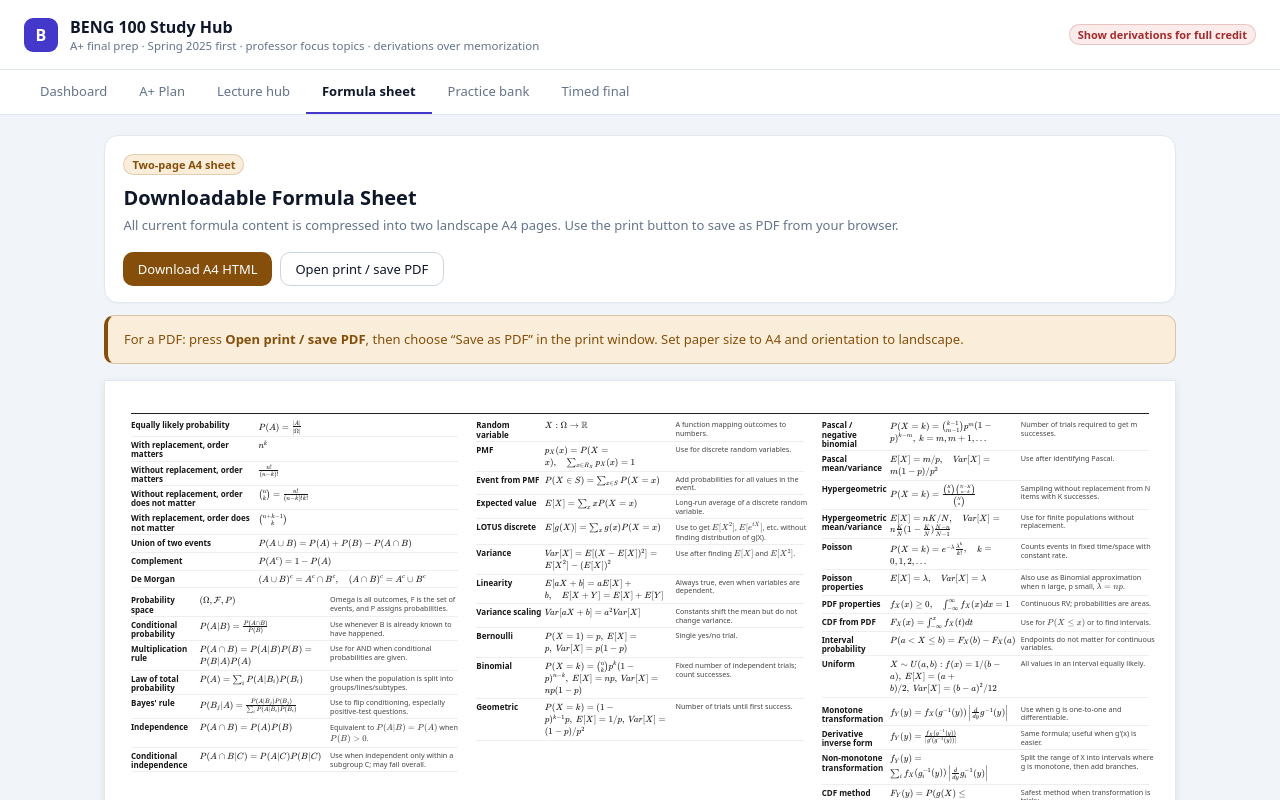
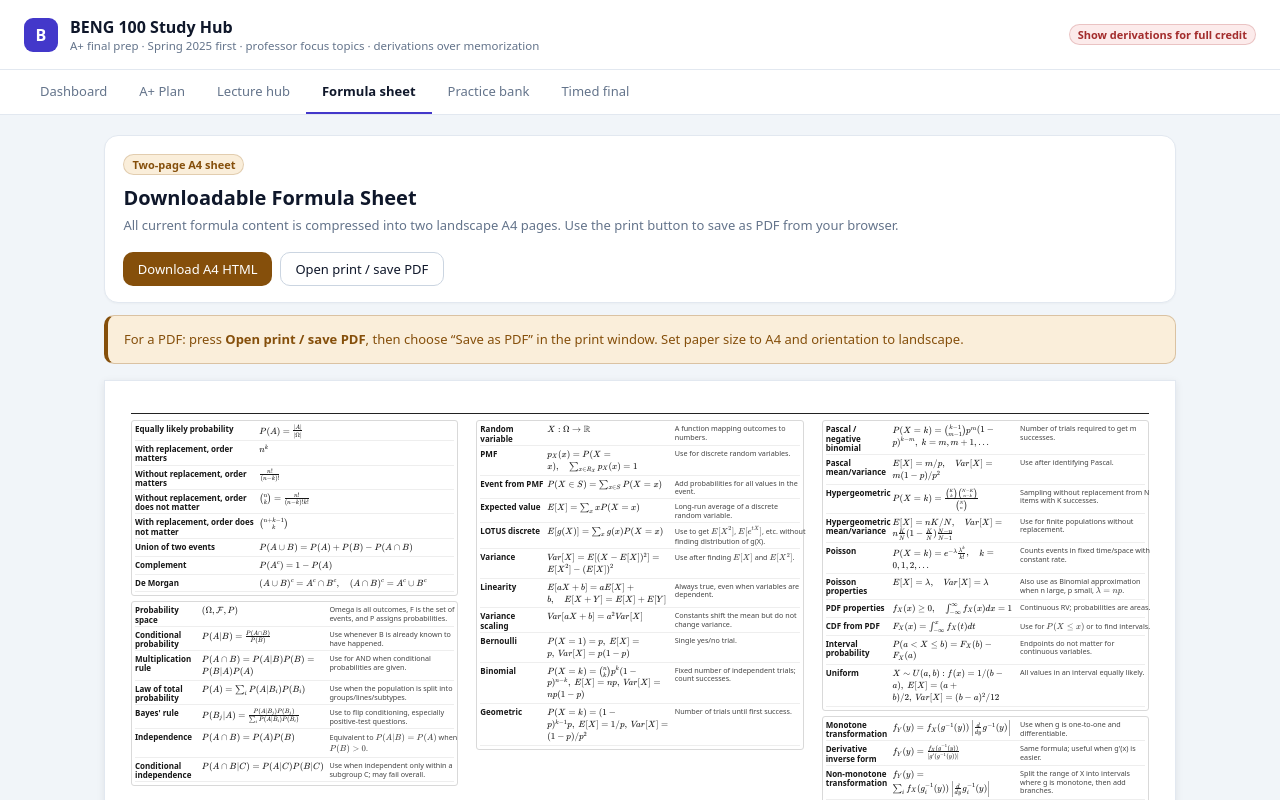
Before and after one commit to aku1108/Beng100-final-study-hub, a React (Vite) app in the folder beng100-vercel-app/: page / in a window 1280 px wide. Both pictures are taken after a click on the button "Formula sheet". Shown: the top 800 px of the page. Built offline with nearby package versions, Linux system fonts and the light colour scheme.

Commit message:
Box A4 formula week sections

```diff
--- a/beng100-vercel-app/src/App.jsx
+++ b/beng100-vercel-app/src/App.jsx
@@ -1963,7 +1963,7 @@ function renderFormulaSheetHtml() {
     header { display: flex; justify-content: space-between; gap: 8px; align-items: flex-start; border-bottom: 1px solid #111; padding-bottom: 4px; margin-bottom: 4px; }
     .page-number { font-size: 8px; font-weight: 700; letter-spacing: .04em; text-transform: uppercase; color: #555; }
     main { column-count: 3; column-gap: 4mm; }
-    .week-block { break-inside: avoid; margin-bottom: 2.5px; }
+    .week-block { break-inside: avoid; margin-bottom: 3px; border: .5px solid #d9d9d9; border-radius: 3px; padding: 2px; }
     .formula-grid { display: grid; gap: 1.5px; }
     .formula-row { display: grid; grid-template-columns: 20% 39% 41%; gap: 2px; align-items: start; border-bottom: .4px solid #ececec; padding-bottom: 1px; }
     .formula-row.week-one-row { grid-template-columns: 38% 62%; }
@@ -2020,7 +2020,7 @@ function FormulaA4Page({ page, index }) {
   return <div style={{ background:"#fff", color:"#171717", border:"1px solid var(--color-border-tertiary)", boxShadow:"0 2px 8px #00000014", width:"100%", maxWidth:"1123px", minHeight:"794px", margin:"0 auto 18px", padding:"26px", overflow:"hidden" }}>
     <div style={{ borderBottom:"1px solid #222", paddingBottom:"6px", marginBottom:"6px" }} />
     <div style={{ columnCount:3, columnGap:"18px" }}>
-      {formulasForPage(page).map(sheet=><section key={sheet.label} style={{ breakInside:"avoid", marginBottom:"7px" }}>
+      {formulasForPage(page).map(sheet=><section key={sheet.label} style={{ breakInside:"avoid", marginBottom:"5px", border:"0.5px solid #d9d9d9", borderRadius:"3px", padding:"3px" }}>
         <div style={{ display:"grid", gap:"3px" }}>
           {sheet.formulas.map(([name, formula, use])=>{
             const isWeekOne = weekFromSheetLabel(sheet.label) === "Week 1";
```
